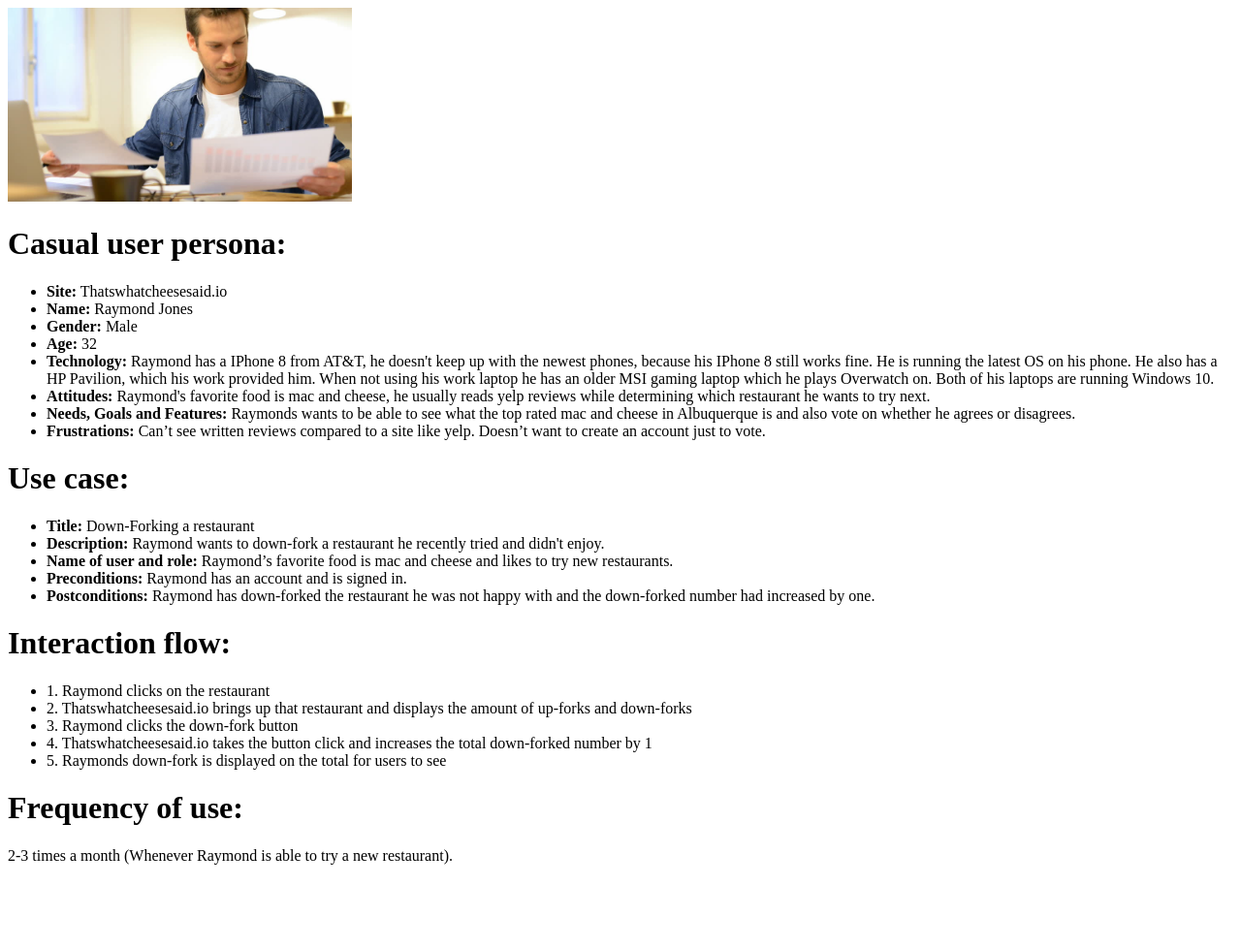
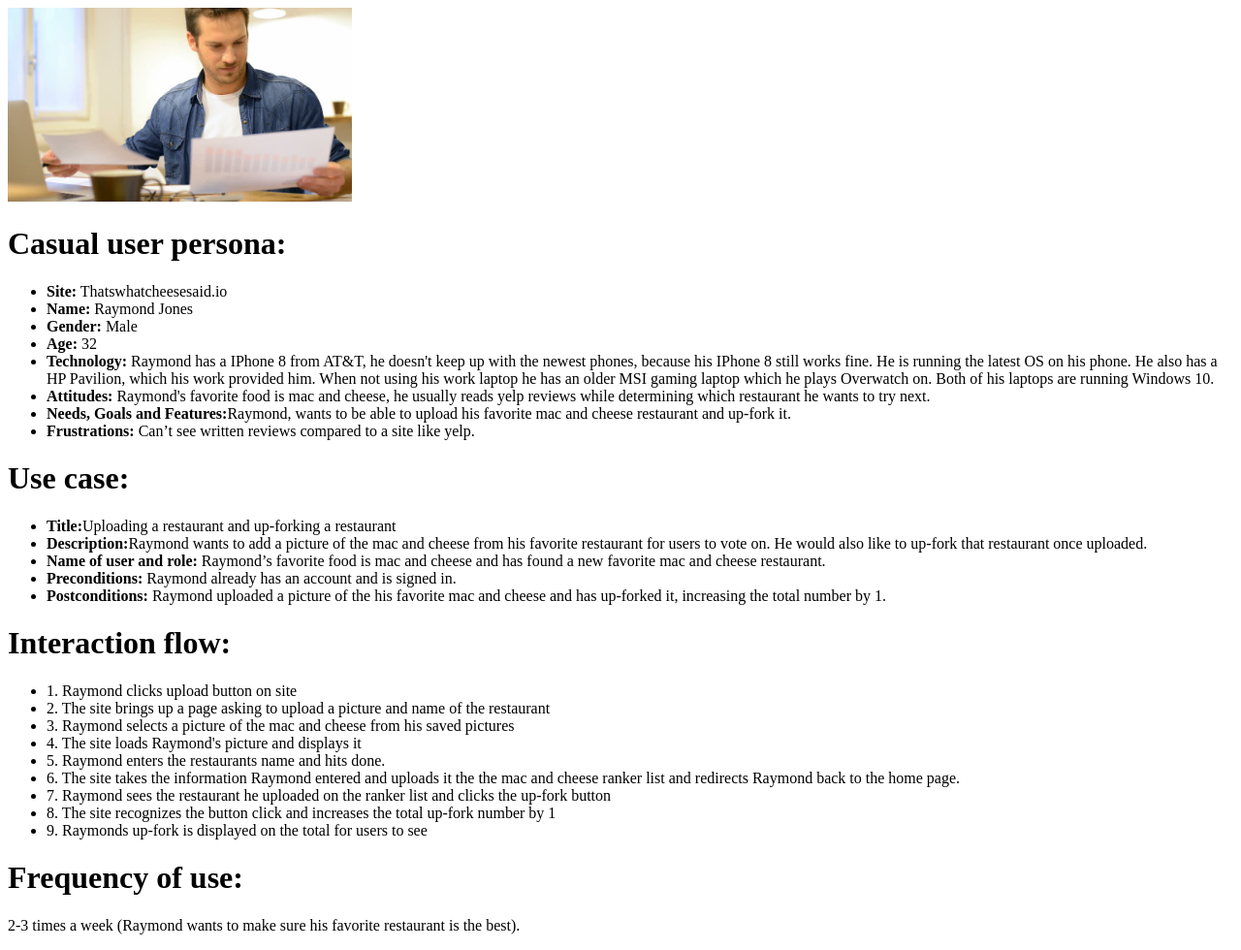
Before and after one commit to thatswhatcheesesaid/capstone-project, a plain HTML site: page documentation/casual-user/casual.html in a window 1280 px wide. Shown: the whole page at 97% size. Before the commit the page ends 908 px from the top, so only its background shows below. Drawn offline with Linux system fonts and the light colour scheme.

Commit message:
updated the use case and interaction flow

```diff
--- a/documentation/casual-user/casual.html
+++ b/documentation/casual-user/casual.html
@@ -14,29 +14,33 @@
 	<li><b>Age:</b> 32</li>
 	<li><b>Technology:</b> Raymond has a IPhone 8 from AT&T, he doesn't keep up with the newest phones, because his IPhone 8 still works fine. He is running the latest OS on his phone. He also has a HP Pavilion, which his work provided him. When not using his work laptop he has an older MSI gaming laptop which he plays Overwatch on. Both of his laptops are running Windows 10.</li>
 	<li><b>Attitudes:</b> Raymond's favorite food is mac and cheese, he usually reads yelp reviews while determining which restaurant he wants to try next.</li>
-	<li><b>Needs, Goals and Features:</b> Raymonds wants to be able to see what the top rated mac and cheese in Albuquerque is and also vote on whether he agrees or disagrees.</li>
-	<li><b>Frustrations:</b> Can’t see written reviews compared to a site like yelp. Doesn’t want to create an account just to vote.</li>
+	<li><b>Needs, Goals and Features:</b>Raymond, wants to be able to upload his favorite mac and cheese restaurant and up-fork it.</li>
+	<li><b>Frustrations:</b> Can’t see written reviews compared to a site like yelp.</li>
 </ul>
 
 <h1>Use case:</h1>
 <ul>
-	<li><b>Title:</b> Down-Forking a restaurant</li>
-	<li><b>Description:</b> Raymond wants to down-fork a restaurant he recently tried and didn't enjoy.</li>
-	<li><b>Name of user and role:</b> Raymond’s favorite food is mac and cheese and likes to try new restaurants.</li>
-	<li><b>Preconditions:</b> Raymond has an account and is signed in.</li>
-	<li><b>Postconditions:</b> Raymond has down-forked the restaurant he was not happy with and the down-forked number had increased by one.</li>
+	<li><b>Title:</b>Uploading a restaurant and up-forking a restaurant</li>
+	<li><b>Description:</b>Raymond wants to add a picture of the mac and cheese from his favorite restaurant for users to vote on. He would also like to up-fork that restaurant once uploaded.</li>
+	<li><b>Name of user and role:</b> Raymond’s favorite food is mac and cheese and has found a new favorite mac and cheese restaurant.</li>
+	<li><b>Preconditions:</b> Raymond already has an account and is signed in.</li>
+	<li><b>Postconditions:</b> Raymond uploaded a picture of the his favorite mac and cheese and has up-forked it, increasing the total number by 1.</li>
 </ul>
 
 <h1>Interaction flow:</h1>
 <ul>
-	<li>1. Raymond clicks on the restaurant</li>
-	<li>2. Thatswhatcheesesaid.io brings up that restaurant and displays the amount of up-forks and down-forks</li>
-	<li>3. Raymond clicks the down-fork button</li>
-	<li>4. Thatswhatcheesesaid.io takes the button click and increases the total down-forked number by 1</li>
-	<li>5.  Raymonds down-fork is displayed on the total for users to see</li>
+	<li>1. Raymond clicks upload button on site</li>
+	<li>2. The site brings up a page asking to upload a picture and name of the restaurant</li>
+	<li>3. Raymond selects a picture of the mac and cheese from his saved pictures</li>
+	<li>4. The site loads Raymond's picture and displays it</li>
+	<li>5. Raymond enters the restaurants name and hits done.</li>
+	<li>6. The site takes the information Raymond entered and uploads it the the mac and cheese ranker list and redirects Raymond back to the home page.</li>
+	<li>7. Raymond sees the restaurant he uploaded on the ranker list and clicks the up-fork button</li>
+	<li>8. The site recognizes the button click and increases the total up-fork number by 1</li>
+	<li>9.  Raymonds up-fork is displayed on the total for users to see</li>
 </ul>
 
 <h1>Frequency of use:</h1>
-<p>2-3 times a month (Whenever Raymond is able to try a new restaurant).</p>
+<p>2-3 times a week (Raymond wants to make sure his favorite restaurant is the best).</p>
 </body>
 </html>
```
